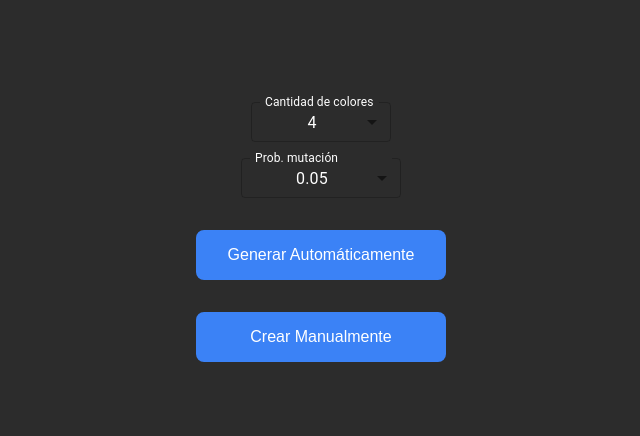
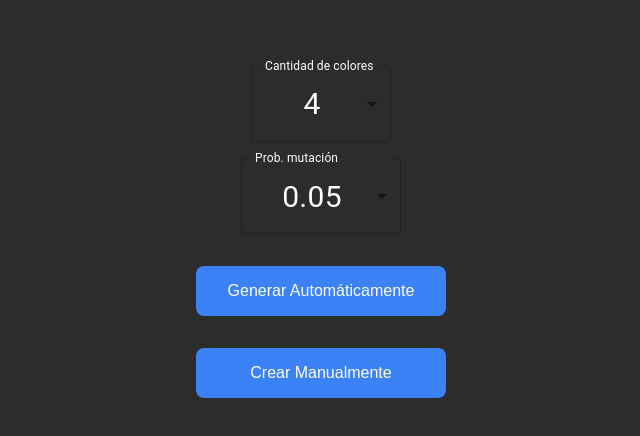
Before and after one commit to TonyBitArt/tarea-corta-grafos, a React (Vite) app: page / in a window 1280 px wide. Shown: the part 172-608 px from the top of the page, without its empty margins (319-959 px from the left). Built offline with nearby package versions, Linux system fonts and the light colour scheme.

Commit message:
- Documentación interna - Eliminación de jsx que no se utilizó

```diff
--- a/src/GUI/GraphBuilder.jsx
+++ b/src/GUI/GraphBuilder.jsx
@@ -18,6 +18,7 @@ const NODE_RADIUS = 30;
 const COLLISION_MARGIN = 100;
 const MAX_PLACEMENT_ATTEMPTS = 50;
 
+// Función para determinar si una posición es valida para el posicionamiento de un nodo
 function isPositionValid(position, existingNodes) {
   for (const node of existingNodes) {
     const dx = position.x - node.position.x;
@@ -30,6 +31,7 @@ function isPositionValid(position, existingNodes) {
   return true;
 }
 
+// Función para crear un nodo. Valida que la ubicación del nodo sea válida con la función anterior
 function createNode(id, existingNodes = []) {
   const windowWidth = window.innerWidth;
   const windowHeight = window.innerHeight;
@@ -54,6 +56,7 @@ function createNode(id, existingNodes = []) {
   };
 }
 
+// Función para clonar un grafo existente pero con un nuevo número de vértices. Esto es útil para agregar o eliminar nodos sin perder la estructura del grafo ya creada.
 function cloneGraphWithVertexCount(sourceGraph, newVertexCount) {
   const newGraph = new Graph(newVertexCount);
   const limit = Math.min(sourceGraph.vertexCount, newVertexCount);
@@ -67,6 +70,7 @@ function cloneGraphWithVertexCount(sourceGraph, newVertexCount) {
   return newGraph;
 }
 
+// Función para crear un grafo. Funciona tanto para creación manual como automática. Valida que cada nodo tenga por lo menos una arista
 export function GraphBuilder({ onGraphReady }) {
   const [currentStep, setCurrentStep] = useState('choice');
   const [graph, setGraph] = useState(null);
@@ -119,23 +123,27 @@ export function GraphBuilder({ onGraphReady }) {
     setEdges(nextEdges);
   };
 
+  // Crea un grafo de forma automática con un número aleatorio de vertices dentro del rango válido
   const handleAutomatic = () => {
     const vertexCount = MIN_VERTEX_COUNT + Math.floor(Math.random() * (MAX_VERTEX_COUNT - MIN_VERTEX_COUNT + 1));
     initializeGraph(vertexCount);
     setCurrentStep('manual'); // Cambiar a modo manual para permitir edición después de la generación automática
   };
 
+  // Crea un grafo de forma manual con la mínima cantidad de nodos. Al cambiar el paso a manual, no se le añaden aristas
   const handleManual = () => {
     initializeGraph(MIN_VERTEX_COUNT, true);
     setCurrentStep('manual');
   };
 
+  // Función llamada al finalizar la construcción del grafo. Llama a la función onGraphReady pasada como prop para enviar el grafo construido al componente padre (App.jsx) y así poder aplicar el algoritmo de coloreo.
   const handleGraphFinalized = () => {
     if (graph) {
       onGraphReady({ graph, nodes, edges, colors: colorCount, mutationRate });
     }
   };
 
+  // Función para creación de nodos. Crea un nuevo grafo con el nodo nuevo para que así no se reseteen la posiciones de los nodos
   const handleAddNodes = () => {
     if (!graph || graph.vertexCount >= MAX_VERTEX_COUNT) {
       return;
@@ -151,6 +159,7 @@ export function GraphBuilder({ onGraphReady }) {
     });
   };
 
+  // Función para remover nodos. Crea un nuevo grafo sin el nodo a eliminar para que así no se reseteen la posiciones de los nodos
   const handleRemoveNodes = () => {
     if (!graph || graph.vertexCount <= MIN_VERTEX_COUNT) {
       return;
@@ -172,14 +181,14 @@ export function GraphBuilder({ onGraphReady }) {
         <div style={{ display: 'flex', gap: '2rem' }}>
 
           <Box sx={{ display: 'flex', gap: 2, alignItems: 'center', marginTop: '0.5rem' }}>
-            <FormControl size="small" sx={{ minWidth: 140}}>
+            <FormControl size="large" sx={{ minWidth: 140}}>
               <InputLabel id="color-count-label" sx={{color: 'white'}}>Cantidad de colores</InputLabel>
               <Select
                 labelId="color-count-label"
                 value={colorCount}
                 label="Cantidad de colores"
                 onChange={(e) => setColorCount(Number(e.target.value))}
-                sx={{ textAlign: 'center', '& .MuiSelect-select': { display: 'flex', alignItems: 'center', justifyContent: 'center'}, color: 'white' }}
+                sx={{ textAlign: 'center', '& .MuiSelect-select': { display: 'flex', alignItems: 'center', justifyContent: 'center'}, color: 'white', fontSize: '30px' }}
               >
                 {[3,4].map((c) => (
                   <MenuItem key={c} value={c} sx={{ textAlign: 'center' }}>{c}</MenuItem>
@@ -187,14 +196,14 @@ export function GraphBuilder({ onGraphReady }) {
               </Select>
             </FormControl>
 
-            <FormControl size="small" sx={{ minWidth: 160 }}>
+            <FormControl size="large" sx={{ minWidth: 160 }}>
               <InputLabel id="mutation-rate-label" sx={{color: 'white'}}>Prob. mutación</InputLabel>
               <Select
                 labelId="mutation-rate-label"
                 value={mutationRate}
                 label="Probabilidad de mutación"
                 onChange={(e) => setMutationRate(Number(e.target.value))}
-                sx={{ textAlign: 'center', '& .MuiSelect-select': { display: 'flex', alignItems: 'center', justifyContent: 'center'}, color: 'white' }}
+                sx={{ textAlign: 'center', '& .MuiSelect-select': { display: 'flex', alignItems: 'center', justifyContent: 'center'}, color: 'white', fontSize: '30px' }}
               >
                 {[0.01, 0.05, 0.1].map((r) => (
                   <MenuItem key={r} value={r} sx={{ textAlign: 'center' }}>{r}</MenuItem>
--- a/src/GUI/geometry/circleNode.jsx
+++ b/src/GUI/geometry/circleNode.jsx
@@ -1,6 +1,7 @@
 import { memo, useState } from 'react';
 import { Handle, Position } from '@xyflow/react';
 
+// Creación de nodo circular, porque el nodo por defecto de la libreria no se adaptaba bien al formato esperado.
 const CircleNode = memo(({ data, isConnectable }) => {
   const [isHovered, setIsHovered] = useState(false);
   const fillColor = data?.fillColor ?? '#fff';
--- a/src/utils/helperFunctions.js
+++ b/src/utils/helperFunctions.js
@@ -10,6 +10,7 @@ export function randomSample(list, num) {
     return sample;
 }
 
+// Función randint porque el ranint manual en js es complejo
 export function randint(min, max) {
     return Math.floor(Math.random() * (max - min + 1)) + min;
 }
```
Also changed, not shown: src/App.jsx (+26 -0 lines), src/GUI/mainMenu.jsx (deleted).
